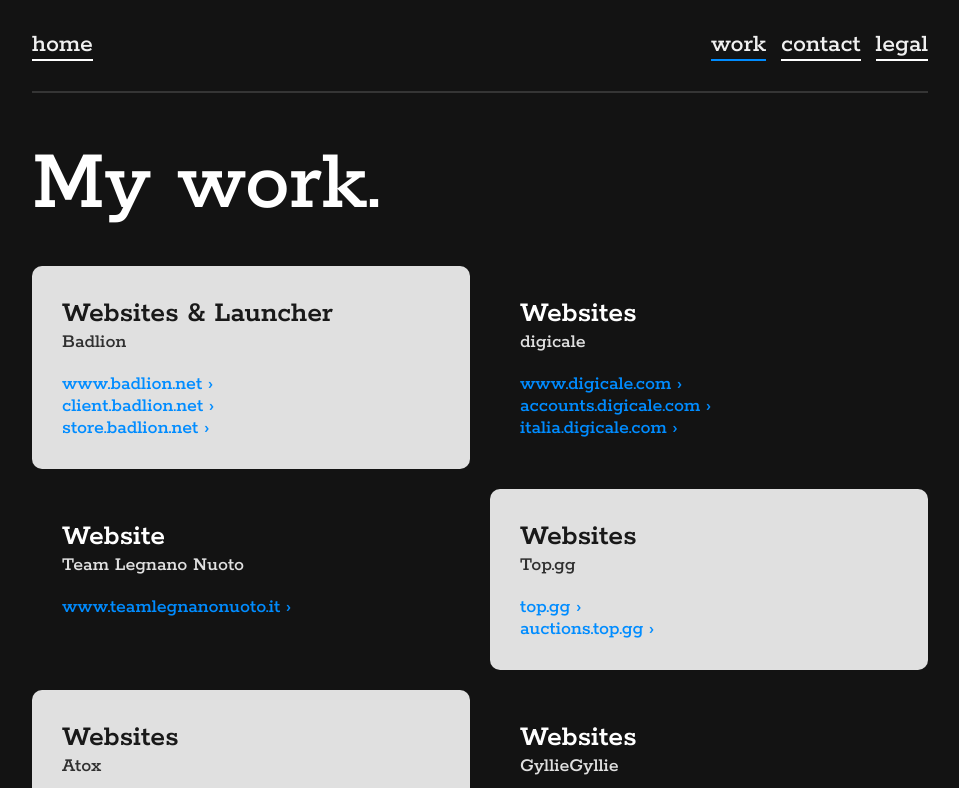
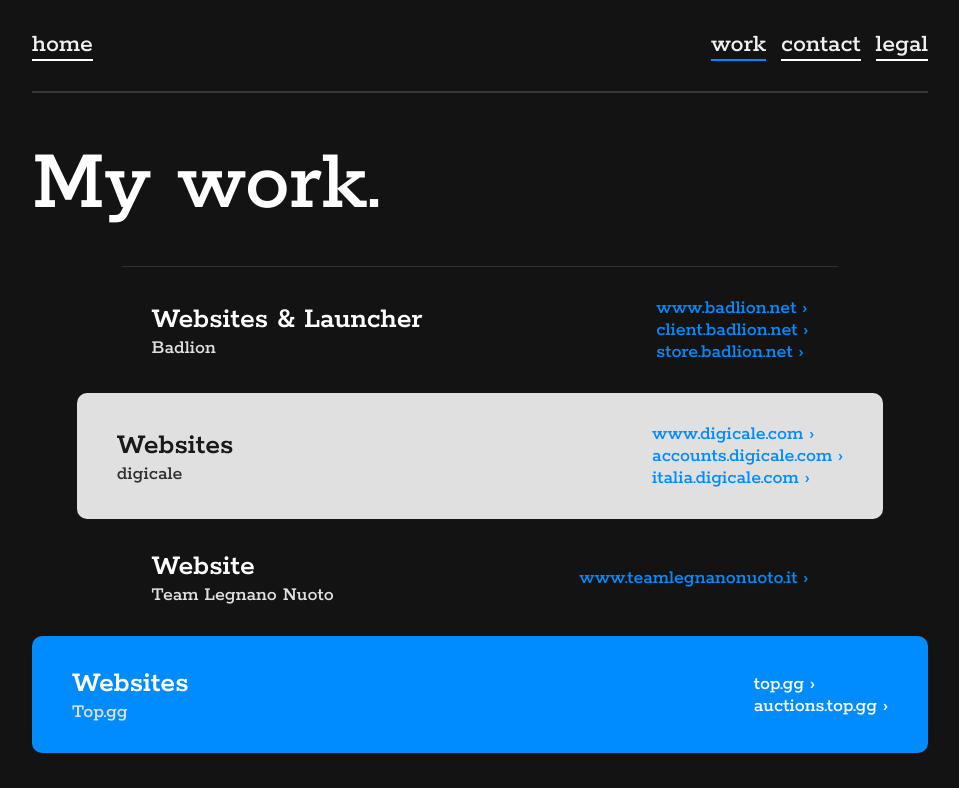
Before and after one commit to smonolo/web, a React (Create React App) app: page /work in a window 1280 px wide. Shown: the top 788 px of the page, without its empty margins (160-1119 px from the left). Built offline with nearby package versions, Linux system fonts and the light colour scheme.

Commit message:
better work page

```diff
--- a/src/pages/work/data.json
+++ b/src/pages/work/data.json
@@ -36,10 +36,15 @@
       "https://atoxnetwork.com"
     ]
   }, {
-    "name": "Websites",
-    "company": "GyllieGyllie",
+    "name": "Website",
+    "company": "HytaleSquare",
     "links": [
-      "https://hytalesquare.net",
+      "https://hytalesquare.net"
+    ]
+  }, {
+    "name": "Website",
+    "company": "GyllieBot",
+    "links": [
       "https://gylliebot.net"
     ]
   }]
--- a/src/pages/work/index.tsx
+++ b/src/pages/work/index.tsx
@@ -4,20 +4,24 @@
 import { Anchor, Box, Container, Heading, Spacer, Text, Title } from '../../styles';
 import data from './data.json';
 
-const Grid = styled.div`
+const Flex = styled.div`
   width: 100%;
-  display: grid;
-  grid-template-columns: repeat(2, 1fr);
-  grid-column-gap: 20px;
-  grid-row-gap: 20px;
+  display: flex;
+  flex-direction: column;
   border-radius: 5px;
   background-color: transparent;
   box-sizing: border-box;
+  margin-bottom: 50px;
 
   ${Box} {
     padding: 30px;
     background-color: transparent;
     border-radius: 0;
+    display: flex;
+    align-items: center;
+    width: 80%;
+    margin: 0 auto;
+    justify-content: space-between;
 
     ${Title} {
       font-size: 30px;
@@ -33,12 +37,25 @@
       color: #008cff;
       text-decoration: none;
     }
+
+    &:first-child {
+      border-top: 1px solid #303030;
     }
 
-  ${Box}:nth-child(4n + 1), ${Box}:nth-child(4n + 4) {
-    padding: 30px;
+    &:last-child {
+      border-bottom: 1px solid #303030;
+    }
+
+    @media (max-width: 1000px) {
+      width: 100%;
+    }
+  }
+
+  ${Box}:nth-child(even) {
+    padding: 30px 40px;
     background-color: #e0e0e0;
     border-radius: 10px;
+    width: 90%;
 
     ${Title} {
       font-size: 30px;
@@ -49,17 +66,17 @@
       font-size: 20px;
       color: #303030;
     }
+
+    @media (max-width: 1000px) {
+      width: 100%;
+    }
   }
 
-  @media (max-width: 1000px) {
-    display: flex;
-    flex-direction: column;
-    gap: 20px;
-
-    ${Box}, ${Box}:nth-child(4n + 1), ${Box}:nth-child(4n + 4) {
-      padding: 30px;
-      background-color: transparent;
-      border-radius: 0;
+  ${Box}:nth-child(4n + 4) {
+    padding: 30px 40px;
+    background-color: #008cff;
+    border-radius: 10px;
+    width: 100%;
 
     ${Title} {
       font-size: 30px;
@@ -70,24 +87,15 @@
       font-size: 20px;
       color: #e0e0e0;
     }
-    }
 
-    ${Box}:nth-child(odd) {
-      padding: 30px;
-      background-color: #e0e0e0;
-      border-radius: 10px;
-
-      ${Title} {
-        font-size: 30px;
-        color: #191919;
-      }
-
-      ${Text} {
-        font-size: 20px;
-        color: #303030;
+    ${Anchor} {
+      color: #ffffff;
     }
   }
-  }
+`;
+
+const Column = styled.div`
+  width: fit-content;
 `;
 
 const Work = () => {
@@ -97,21 +105,23 @@
     <Container>
       <Heading>My work.</Heading>
       <Spacer margin={30}>
-        <Grid>
+        <Flex>
           {activeProjects.map((project, boxIndex) => (
             <Box key={`work-box-${boxIndex}`}>
+              <Column>
                 <Title>{project.name}</Title>
                 <Text>{project.company}</Text>
-              <Spacer>
+              </Column>
+              <Column>
                 {project.links.map((link, linkIndex) => (
                   <Text key={`work-box-${boxIndex}-link-${linkIndex}`}>
                     <Outlink link={link} text={`${link.replace('https://', '')} ›`} />
                   </Text>
                 ))}
-              </Spacer>
+              </Column>
             </Box>
           ))}
-        </Grid>
+        </Flex>
       </Spacer>
     </Container>
   );
```
Lines whose indentation alone changed are shown as unchanged.
